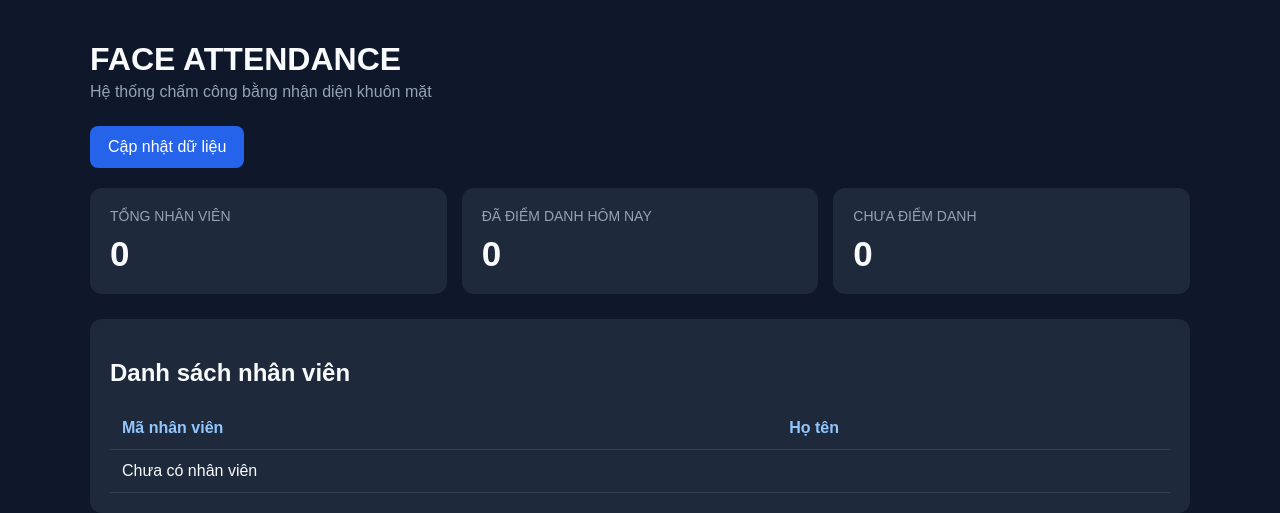
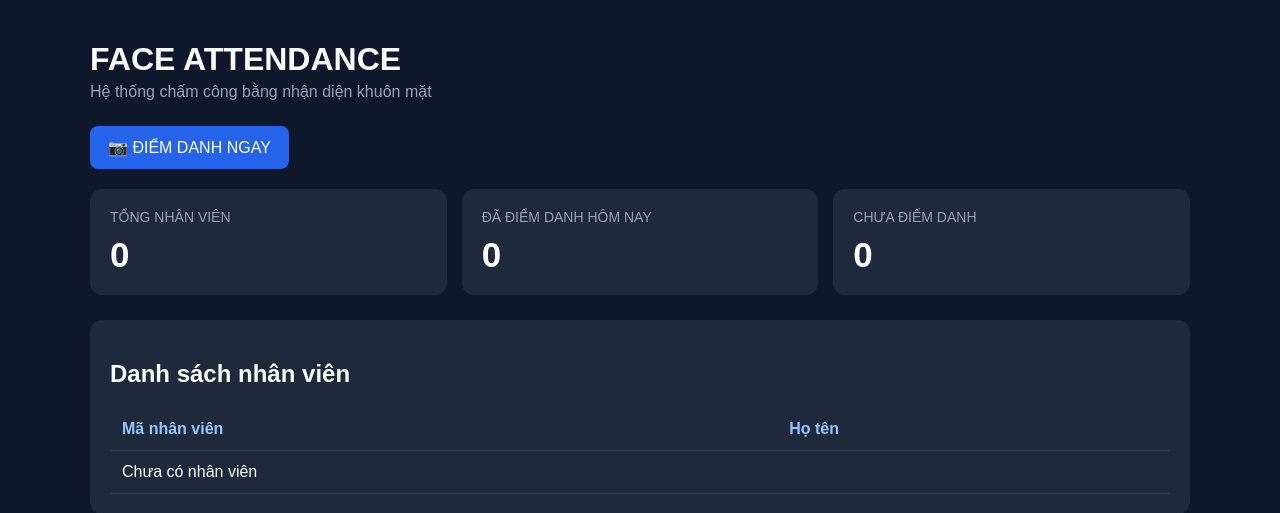
Before and after one commit to duy9865/face-attendance-web, a Flask app: page / in a window 1280 px wide. Shown: the top 513 px of the page. Run offline with Flask 3, Linux system fonts and the light colour scheme; data that the repository does not hold is empty.

Commit message:
Update index.html

```diff
--- a/templates/index.html
+++ b/templates/index.html
@@ -118,8 +118,8 @@
             Hệ thống chấm công bằng nhận diện khuôn mặt
         </div>
 
-        <a class="button" href="/">
-            Cập nhật dữ liệu
+        <a class="button" href="/cham-cong">
+            📷 ĐIỂM DANH NGAY
         </a>
 
         <div class="cards">
```
